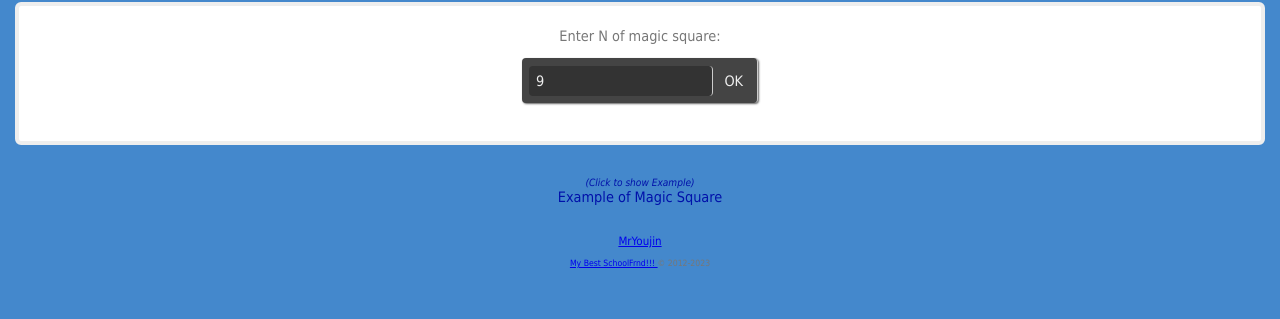
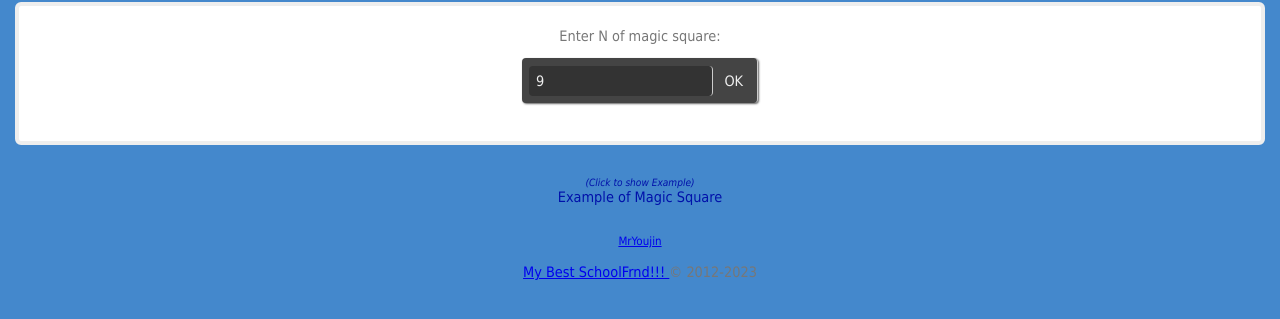
Before and after one commit to MrYoujin/Magic-Square, a plain HTML site: page index.html in a window 1280 px wide. Shown: the part 95-414 px from the top of the page. Drawn offline with Linux system fonts and the light colour scheme.

Commit message:
Update style.css

```diff
--- a/css/style.css
+++ b/css/style.css
@@ -167,7 +167,3 @@ h3 {
 #author {
     font-size: .8em;
 }
-
-#myfrnd {
-    font-size: .6em;
-}
```
